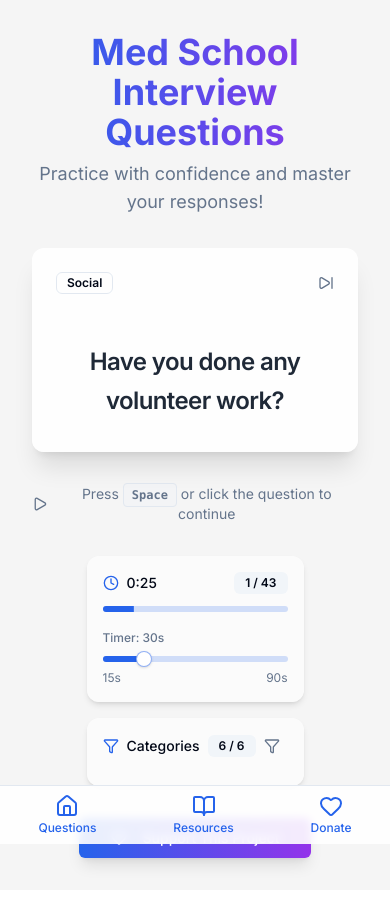
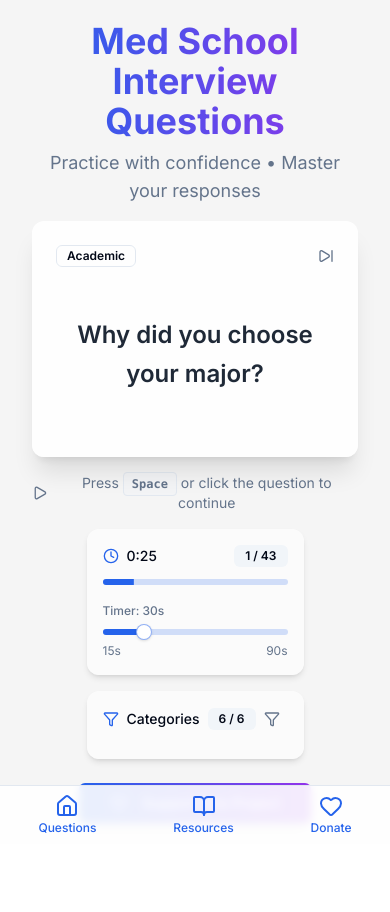
Before and after one commit to aneeshsoni/med-school-interview-questions, a Next.js app: page / in a window 390 px wide. Shown: the top 912 px of the page. Built offline with nearby package versions, Linux system fonts and the light colour scheme.

Commit message:
continued mobile updates

```diff
--- a/app/page.tsx
+++ b/app/page.tsx
@@ -14,13 +14,17 @@ import { Checkbox } from '@/components/ui/checkbox';
 import { Clock, Play, SkipForward, Heart, Filter, X } from 'lucide-react';
 
 export default function Home() {
-  const [currentQuestion, setCurrentQuestion] = useState<Question>(questions[0]);
+  const [questionState, setQuestionState] = useState(() => {
+    const randomIndex = Math.floor(Math.random() * questions.length);
+    return {
+      currentQuestion: questions[randomIndex],
+      usedQuestionIds: [questions[randomIndex].id],
+    };
+  });
   const [timerDuration, setTimerDuration] = useState<number>(30);
   const [remainingTime, setRemainingTime] = useState<number>(timerDuration);
-  const [usedQuestionIds, setUsedQuestionIds] = useState<number[]>([]);
   const [selectedCategories, setSelectedCategories] = useState<string[]>([]);
   const [showFilters, setShowFilters] = useState<boolean>(false);
-  const [questionChangeCount, setQuestionChangeCount] = useState(0);
 
   // Get unique categories from questions
   const categories = Array.from(new Set(questions.map(q => q.topic))).sort();
@@ -33,38 +37,32 @@ export default function Home() {
   // Get filtered questions based on selected categories
   const filteredQuestions = questions.filter(q => selectedCategories.includes(q.topic));
 
-  // Initialize with a random question from filtered questions
-  useEffect(() => {
-    if (filteredQuestions.length > 0) {
-      const randomIndex = Math.floor(Math.random() * filteredQuestions.length);
-      setCurrentQuestion(filteredQuestions[randomIndex]);
-      setUsedQuestionIds([filteredQuestions[randomIndex].id]);
-    }
-  }, [selectedCategories]);
-
   const getNextQuestion = useCallback(() => {
-    if (filteredQuestions.length === 0) return;
-
-    let availableQuestions = filteredQuestions.filter(q => !usedQuestionIds.includes(q.id));
-    if (availableQuestions.length === 0) {
-      setUsedQuestionIds([]);
-      availableQuestions = filteredQuestions;
-    }
-    let nextQuestion = availableQuestions[0];
-    if (availableQuestions.length > 1) {
-      let randomIndex;
-      do {
-        randomIndex = Math.floor(Math.random() * availableQuestions.length);
-        nextQuestion = availableQuestions[randomIndex];
-      } while (nextQuestion.id === currentQuestion.id);
-    } else {
-      nextQuestion = availableQuestions[0];
-    }
-    setCurrentQuestion(nextQuestion);
-    setUsedQuestionIds(prev => [...prev, nextQuestion.id]);
-    setRemainingTime(timerDuration);
-    setQuestionChangeCount(prev => prev + 1);
-  }, [filteredQuestions, usedQuestionIds, timerDuration, currentQuestion.id]);
+    const questionPool = selectedCategories.length === categories.length ? questions : filteredQuestions;
+    if (questionPool.length === 0) return;
+    setQuestionState(prev => {
+      let availableQuestions = questionPool.filter(q => !prev.usedQuestionIds.includes(q.id));
+      if (availableQuestions.length === 0) {
+        availableQuestions = questionPool;
+        if (availableQuestions.length === 0) return prev;
+        // Reset usedQuestionIds
+        const randomIndex = Math.floor(Math.random() * availableQuestions.length);
+        const nextQuestion = availableQuestions[randomIndex];
+        setRemainingTime(timerDuration);
+        return {
+          currentQuestion: nextQuestion,
+          usedQuestionIds: [nextQuestion.id],
+        };
+      }
+      const randomIndex = Math.floor(Math.random() * availableQuestions.length);
+      const nextQuestion = availableQuestions[randomIndex];
+      setRemainingTime(timerDuration);
+      return {
+        currentQuestion: nextQuestion,
+        usedQuestionIds: [...prev.usedQuestionIds, nextQuestion.id],
+      };
+    });
+  }, [selectedCategories, categories.length, filteredQuestions, timerDuration]);
 
   useEffect(() => {
     const timer = setInterval(() => {
@@ -82,13 +80,13 @@ export default function Home() {
 
   useEffect(() => {
     const handleKeyPress = (event: KeyboardEvent) => {
-      if (event.code === 'Space') {
+      // Prevent default spacebar scroll if not in an input/textarea
+      if (event.code === 'Space' && !(event.target instanceof HTMLInputElement) && !(event.target instanceof HTMLTextAreaElement)) {
         event.preventDefault();
         getNextQuestion();
       }
     };
-
-    window.addEventListener('keydown', handleKeyPress);
+    window.addEventListener('keydown', handleKeyPress, { passive: false });
     return () => window.removeEventListener('keydown', handleKeyPress);
   }, [getNextQuestion]);
 
@@ -125,19 +123,19 @@ export default function Home() {
   const progressPercentage = ((timerDuration - remainingTime) / timerDuration) * 100;
 
   return (
-    <div className="min-h-screen bg-gradient-to-br from-slate-50 via-blue-50 to-indigo-100 dark:from-slate-900 dark:via-slate-800 dark:to-slate-900">
-      <div className="container mx-auto px-4 py-8 max-w-4xl">
+    <div className="h-screen min-h-screen flex flex-col justify-center items-center bg-gradient-to-br from-slate-50 via-blue-50 to-indigo-100 dark:from-slate-900 dark:via-slate-800 dark:to-slate-900 overflow-hidden">
+      <div className="container mx-auto px-2 py-4 max-w-4xl flex flex-col justify-center flex-1">
         {/* Header */}
         <motion.div
           initial={{ opacity: 0, y: -20 }}
           animate={{ opacity: 1, y: 0 }}
-          className="text-center mb-8"
+          className="text-center mb-4"
         >
           <h1 className="text-4xl font-bold bg-gradient-to-r from-blue-600 to-purple-600 bg-clip-text text-transparent mb-2">
             Med School Interview Questions
           </h1>
           <p className="text-muted-foreground text-lg">
-            Practice with confidence and master your responses!
+            Practice with confidence • Master your responses
           </p>
         </motion.div>
 
@@ -145,31 +143,31 @@ export default function Home() {
         <AnimatePresence mode="wait">
           {filteredQuestions.length > 0 ? (
             <motion.div
-              key={currentQuestion.id + '-' + questionChangeCount}
+              key={questionState.currentQuestion.id}
               initial={{ opacity: 0, scale: 0.95, y: 20 }}
               animate={{ opacity: 1, scale: 1, y: 0 }}
               exit={{ opacity: 0, scale: 0.95, y: -20 }}
               transition={{ duration: 0.4, ease: "easeOut" }}
-              className="mb-8"
+              className="mb-4"
             >
               <Card
-                className="bg-white/90 backdrop-blur-sm border-0 shadow-xl hover:shadow-2xl transition-all duration-300 cursor-pointer group touch-manipulation"
+                className="bg-white/90 backdrop-blur-sm border-0 shadow-xl hover:shadow-2xl transition-all duration-300 group"
               >
                 <CardHeader className="pb-4">
                   <div className="flex items-center justify-between">
                     <Badge variant="outline" className="text-xs">
-                      {currentQuestion.topic}
+                      {questionState.currentQuestion.topic}
                     </Badge>
                     <SkipForward className="h-4 w-4 text-muted-foreground group-hover:text-blue-600 transition-colors" />
                   </div>
                 </CardHeader>
                 <CardContent className="p-8">
-                  <CardTitle
+                  <h2
                     className="text-2xl md:text-3xl font-semibold leading-relaxed text-gray-800 dark:text-gray-200 text-center group-hover:text-blue-600 transition-colors cursor-pointer"
                     onClick={getNextQuestion}
                   >
-                    {currentQuestion.text}
-                  </CardTitle>
+                    {questionState.currentQuestion.text}
+                  </h2>
                 </CardContent>
               </Card>
             </motion.div>
@@ -204,7 +202,7 @@ export default function Home() {
           initial={{ opacity: 0 }}
           animate={{ opacity: 1 }}
           transition={{ delay: 0.3 }}
-          className="text-center mb-8"
+          className="text-center mb-4"
         >
           <div className="flex items-center justify-center gap-2 text-muted-foreground">
             <Play className="h-4 w-4" />
@@ -219,7 +217,7 @@ export default function Home() {
           initial={{ opacity: 0, y: 20 }}
           animate={{ opacity: 1, y: 0 }}
           transition={{ delay: 0.4 }}
-          className="space-y-4 mb-8"
+          className="space-y-4 mb-4"
         >
           {/* Timer Controls */}
           <Card className="bg-white/60 backdrop-blur-sm border-0 shadow-md">
@@ -232,7 +230,7 @@ export default function Home() {
                   </span>
                 </div>
                 <Badge variant="secondary" className="text-xs">
-                  {usedQuestionIds.length} / {filteredQuestions.length}
+                  {questionState.usedQuestionIds.length} / {(selectedCategories.length === categories.length ? questions.length : filteredQuestions.length)}
                 </Badge>
               </div>
 
@@ -343,7 +341,7 @@ export default function Home() {
           initial={{ opacity: 0, y: 20 }}
           animate={{ opacity: 1, y: 0 }}
           transition={{ delay: 0.6 }}
-          className="text-center"
+          className="text-center mt-2"
         >
           <Button
             onClick={() => router.push('/donate')}
```
